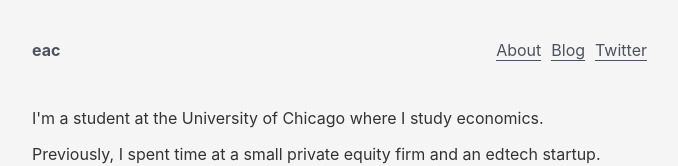
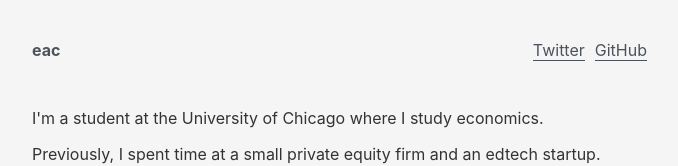
Before and after one commit to eacxyz/personal-website, a plain HTML site: page index.html in a window 1280 px wide. Shown: the top 166 px of the page, without its empty margins (298-976 px from the left). Drawn offline with Linux system fonts and the light colour scheme.

Commit message:
update header

```diff
--- a/index.html
+++ b/index.html
@@ -14,9 +14,8 @@
                 <a href="https://0xeac.xyz" class="logo">eac</a>
                 <nav>
                     <ul>
-                        <li><a href="https://0xeac.xyz/about/">About</a></li>
-                        <li><a href="#">Blog</a></li>
                         <li><a href="https://twitter.com/0xeac">Twitter</a></li>
+                        <li><a href="https://github.com/eacxyz">GitHub</a></li>
                     </ul>
                 </nav>
             </header>
```
